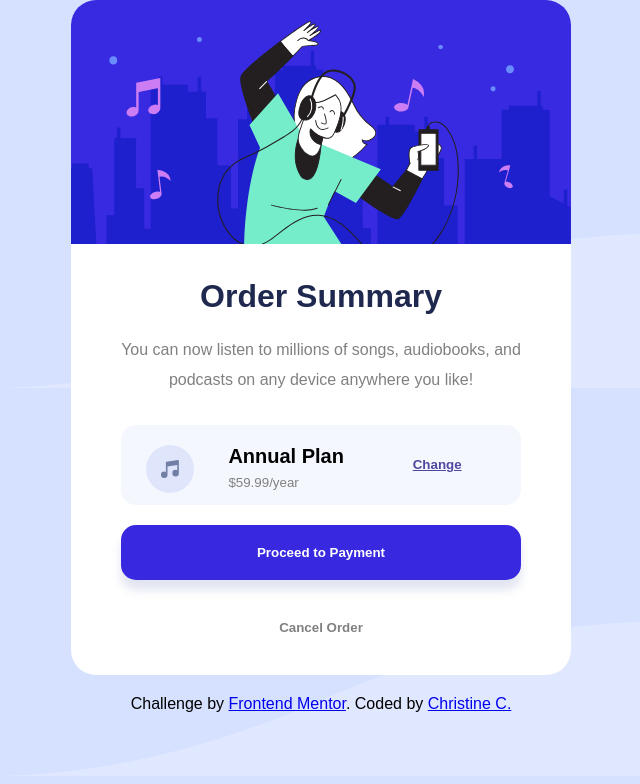
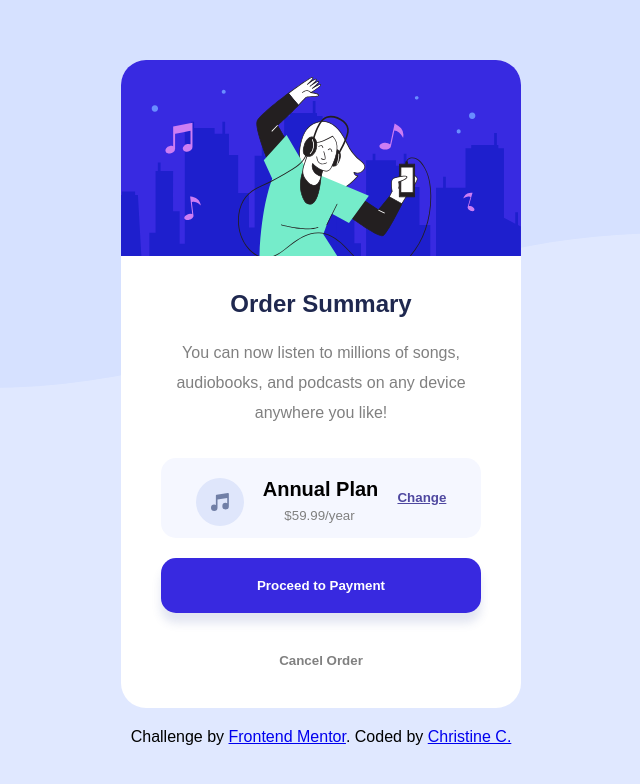
Before and after one commit to oemorb/Order-Summary, a plain HTML site: page index.html in a window 1280 px wide. Shown: the whole page, without its empty margins (319-959 px from the left). Drawn offline with Linux system fonts and the light colour scheme; a web font is replaced by a local one.

Commit message:
Updated syntax
Updated syntax in HTML, added accessibility to images.

```diff
--- a/CSS_Styling.css
+++ b/CSS_Styling.css
@@ -19,7 +19,10 @@ h1 {
 .Description {
     text-align: center;
 }
+
+/*Layout*/
 body {
+    margin-top: 60px;
     border: none;
     display: flex;
     justify-content: center;
@@ -27,7 +30,7 @@ body {
     flex-direction: column;
     background-color: hsl(225, 100%, 94%);
     background-image: url(images/pattern-background-desktop.svg);
-    background-repeat: none;
+    background-repeat: no-repeat;
     background-size: contain;
 }
 
@@ -51,7 +54,7 @@ p {
 }
 
 .container {
-  width: 500px;
+  width: 400px;
   background-color: white;
   border-radius: 25px;
   flex-direction: row;
@@ -92,11 +95,16 @@ button {
 .h2 {
     font-size: 18;
     font-weight: 500;
+    text-align: left;
 }
 
 .Plan {
     margin-left: 0px;
     text-align: left;
+}
+
+p.Price {
+    margin-right: 2px;
 }
 
 .Item4 {
@@ -149,8 +157,9 @@ button.Cancel {
 }
 
 /*To make responsive to mobile*/
-@media (max-width: 600px) {
+@media (max-width: 500px) {
     .container {
         width: 350px;
+        margin-top: 0px;
     }
 }
--- a/index.html
+++ b/index.html
@@ -4,7 +4,7 @@
   <meta charset="UTF-8">
   <meta name="viewport" content="width=device-width, initial-scale=1.0"> <!-- displays site properly based on user's device -->
 
-  <link rel="icon" type="image/png" sizes="32x32" href="./images/favicon-32x32.png">
+  <link rel="icon" type="image/png" sizes="32x32" href="./images/favicon-32x32.png", alt="">
 
   <title>Frontend Mentor | Order summary card</title>
 
@@ -15,20 +15,22 @@
 <body>
   <div class="container">
     <div>
-      <img class="HeaderPic" src="images/illustration-hero.svg">
+      <img class="HeaderPic" src="images/illustration-hero.svg", alt="">
     </div>
 
+    <article>
     <div class="text">
       <h1> Order Summary</h1>
       <p class="Description">You can now listen to millions of songs, audiobooks, and podcasts on any device anywhere you like!</p>
     </div>
+    </article>
 
   <!--Subscription Button-->
     <div>
       <button class="Subscription">
-            <div class="Item1"><img src="images/icon-music.svg"></div>
-            <div class="Plan"><h2>Annual Plan</h2>
-            <p>$59.99/year</p></div>
+            <div><img class="Item1" src="images/icon-music.svg", alt=""></div>
+            <div><h2  class="Plan">Annual Plan</h2>
+            <p class="Price">$59.99/year</p></div>
             <div><p class="Item4">Change</p></div>
       </button>
     </div>
@@ -39,9 +41,13 @@
       <button class="Cancel"> Cancel Order</button>
     </div>
   </div>
+
+  <footer>
     <div class="attribution">
     Challenge by <a href="https://www.frontendmentor.io?ref=challenge" target="_blank">Frontend Mentor</a>.
     Coded by <a href="#">Christine C.</a>
     </div>
+  </footer>
+
 </body>
 </html>
```
